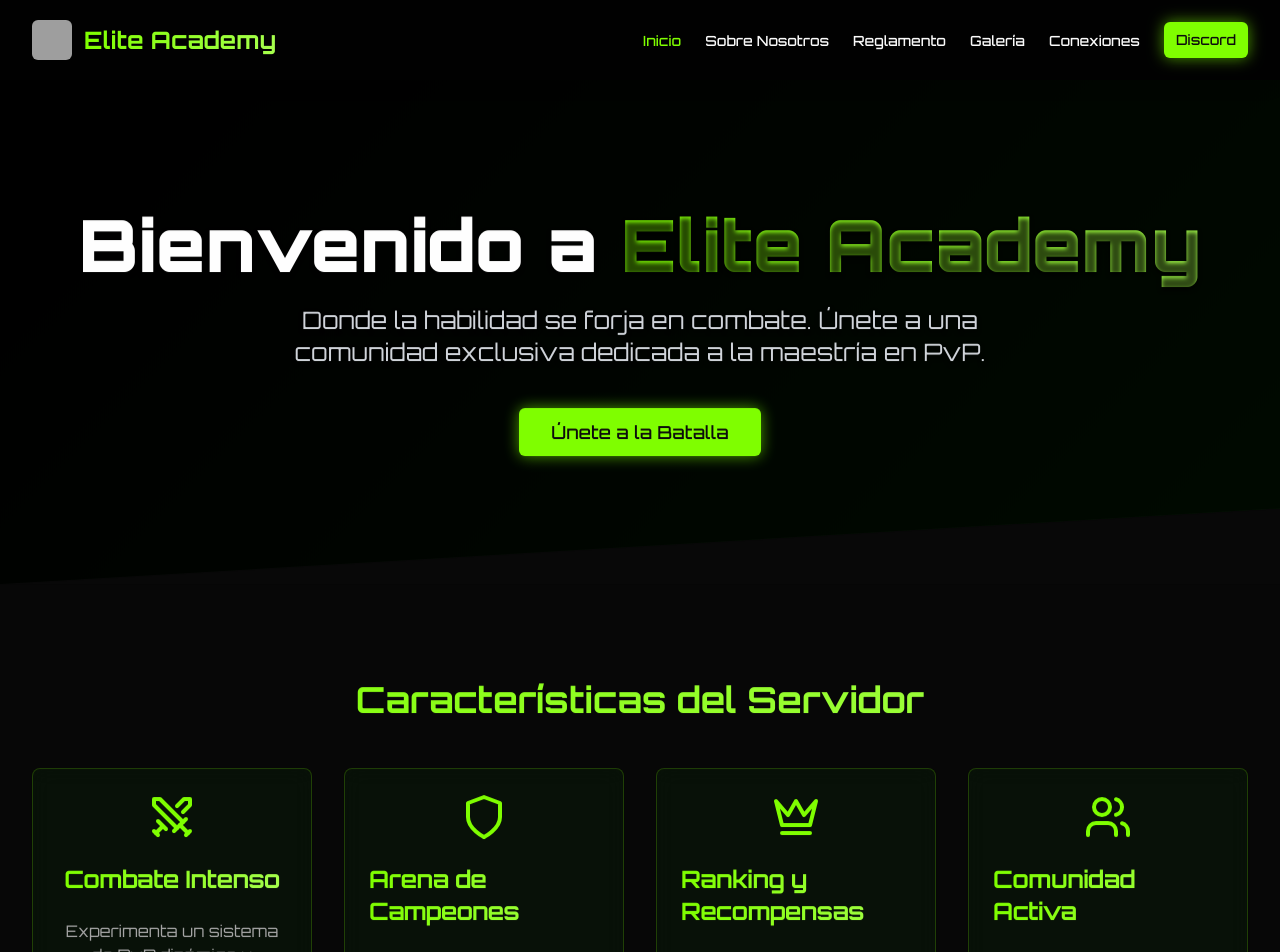
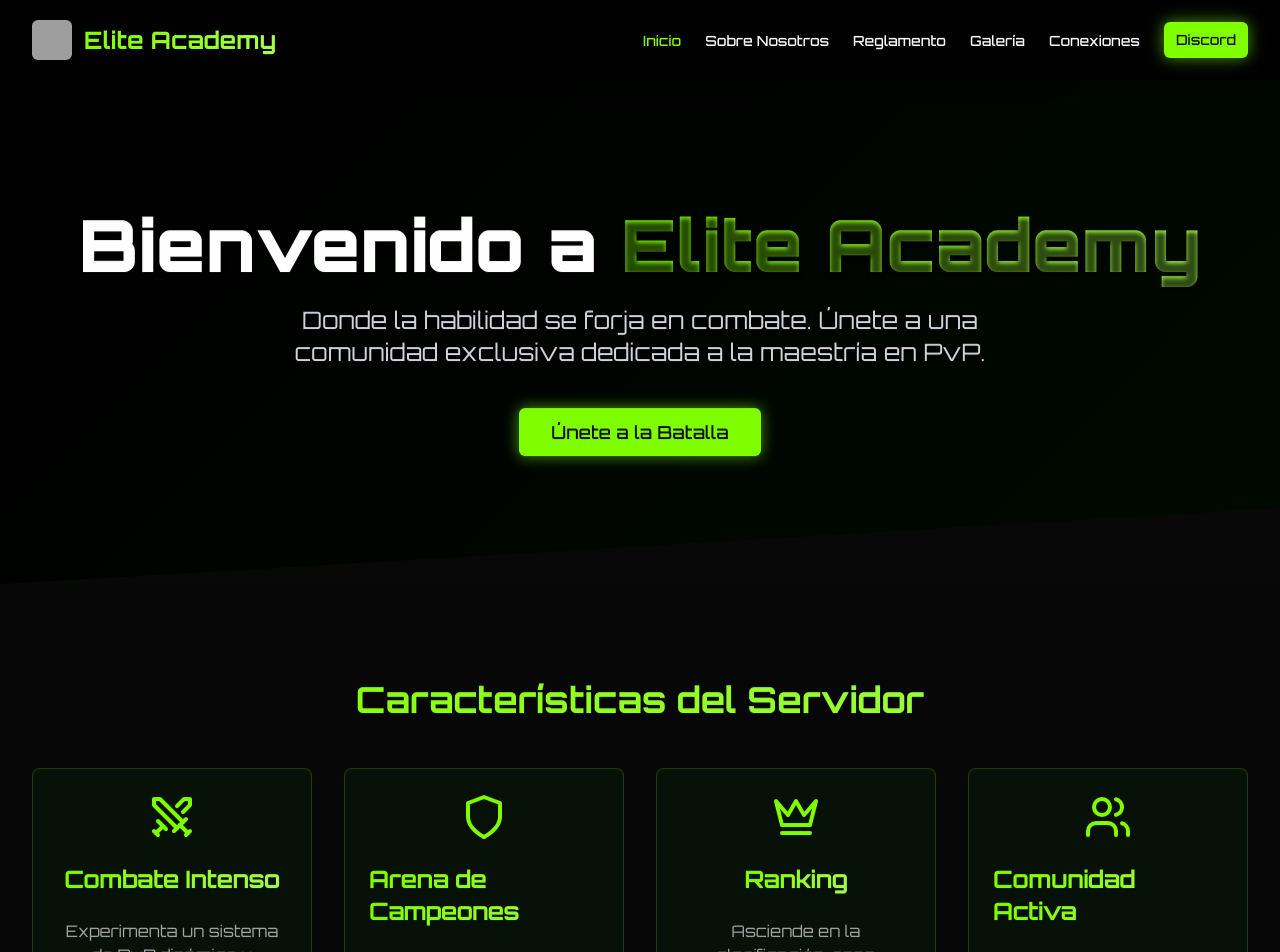
Before and after one commit to er-guindi17/ktktktmhbnyjhty, a React (Vite) app: page / in a window 1280 px wide. Shown: the top 952 px of the page. Built offline with nearby package versions, Linux system fonts and the light colour scheme; grey boxes are pictures that could not be loaded.

Commit message:
Update HomePage.jsx

```diff
--- a/src/pages/HomePage.jsx
+++ b/src/pages/HomePage.jsx
@@ -119,7 +119,7 @@ const HomePage = () => {
             />
             <FeatureCard
               icon={<Crown />}
-              title="Ranking y Recompensas"
+              title="Ranking"
               description="Asciende en la clasificación, gana prestigio y obtén recompensas exclusivas."
               delay={0.7}
             />
```
